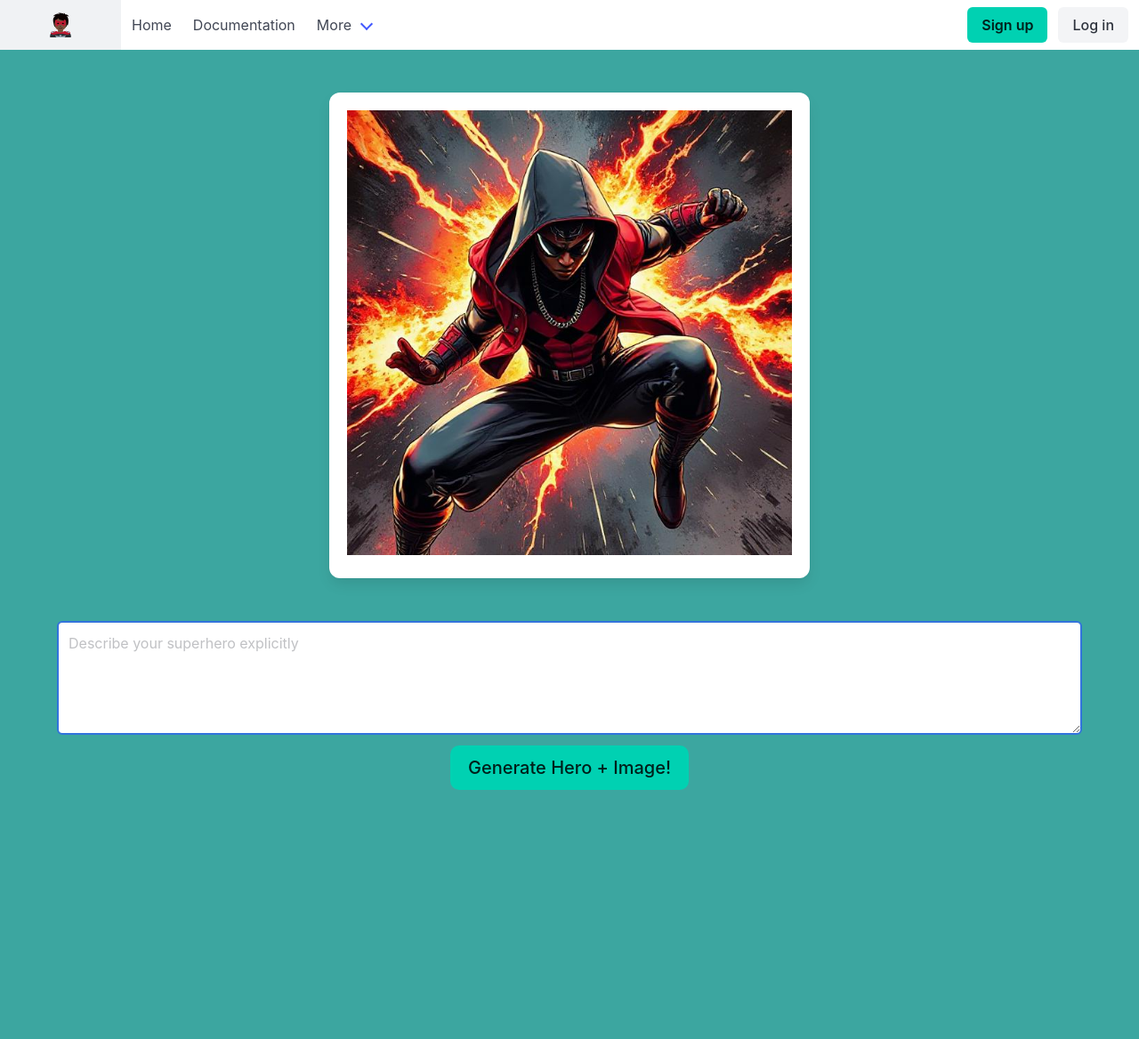
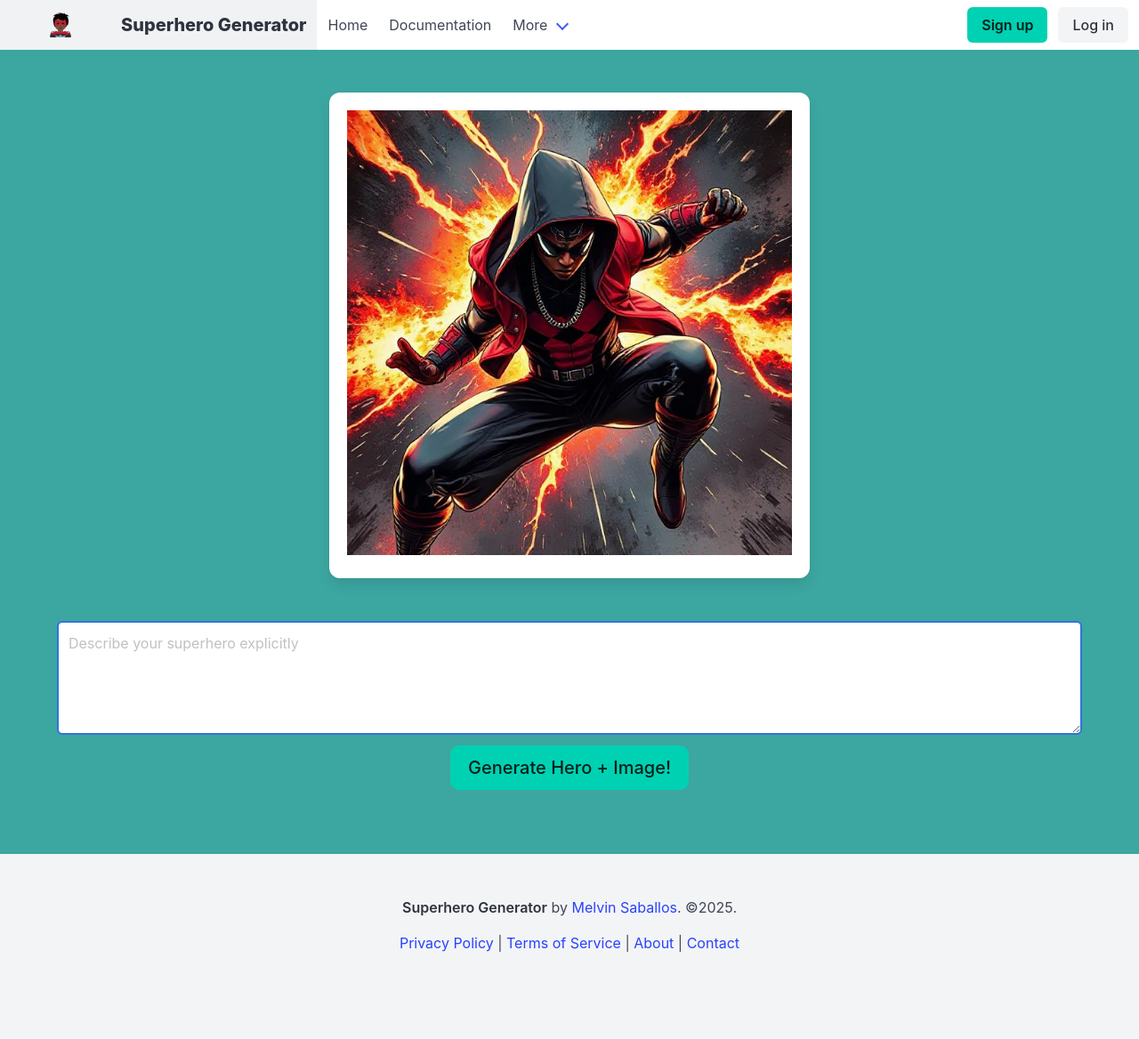
Before and after one commit to msaballos219/superhero-ai-generator, a Flask app: page / in a window 1280 px wide. Shown: the whole page at 89% size. Before the commit the page ends 888 px from the top, so only its background shows below. Run offline with Flask 3, Linux system fonts and the light colour scheme; some libraries are stand-ins or nearby versions.

Commit message:
Made footer. Added favicons. Cleaned up text generation.

```diff
--- a/app/app.py
+++ b/app/app.py
@@ -1,4 +1,5 @@
 from flask import Flask, render_template, request
+from utils.clean_text import clean_generated_text
 import requests
 from openai import OpenAI
 from dotenv import load_dotenv
@@ -18,6 +19,12 @@ nebius_client = OpenAI(
 
 @app.route("/", methods=["GET", "POST"])
 def home():
+    hero_name = None
+    hero_backstory = None
+    hero_image_url = None
+    description = ''
+
+
     if request.method == "POST":
         description = request.form.get("description")
 
@@ -32,7 +39,7 @@ def home():
                 },
                 {
                     "role": "user",
-                    "content": f"Generate a superhero based on: {description}. Format explicitly as:\n\nName: <hero_name>\nBackstory: <hero_backstory>"
+                    "content": f"Generate a superhero based on: {description}. Do not add anything else. Do not use markdown for bolding or italics. Format explicitly as:\n\nName: <hero_name>\nBackstory: <hero_backstory>"
                 }
             ]
         }
@@ -43,8 +50,8 @@ def home():
 
         pplx_response = requests.post(pplx_url, headers=pplx_headers, json=pplx_payload)
 
-        hero_name = "Unknown Hero"
-        hero_backstory = "No backstory provided."
+        hero_name = clean_generated_text("Unknown Hero")
+        hero_backstory = clean_generated_text("No backstory provided.")
 
         if pplx_response.status_code == 200:
             generated_text = pplx_response.json()["choices"][0]["message"]["content"]
@@ -57,8 +64,6 @@ def home():
             app.logger.error(f"Perplexity API Error: {pplx_response.status_code} - {pplx_response.text}")
 
         # --- Image generation clearly using NEBIUS API ---
-        image_prompt = f"A detailed vibrant anatomically correct portrait of superhero named {hero_name}, heroic pose, superhero comic style with realistic joint articulation, related to: {description}"
-
         hero_image_url = None
 
         image_prompt = (f"A detailed, anatomically correct and vibrant comic-style portrait of superhero {hero_name},"
@@ -98,5 +103,6 @@ def home():
     return render_template("index.html")
 
 
+
 if __name__ == "__main__":
     app.run(debug=True)
--- /dev/null
+++ b/app/templates/footer.html
@@ -0,0 +1,12 @@
+<!-- templates/footer.html -->
+
+<footer class="footer has-background-light mt-5">
+    <div class="content has-text-centered">
+        <p>
+            <strong>Superhero Generator</strong> by <a href="#">Melvin Saballos</a>. &copy;2025.
+        </p>
+        <p>
+            <a href="#">Privacy Policy</a> | <a href="#">Terms of Service</a> | <a href="#">About</a> | <a href="#">Contact</a>
+        </p>
+    </div>
+</footer>
--- a/app/templates/index.html
+++ b/app/templates/index.html
@@ -5,6 +5,14 @@
     <meta name="viewport" content="width=device-width, initial-scale=1">
     <title>Superhero Generator</title>
     <link rel="stylesheet" href="https://cdn.jsdelivr.net/npm/bulma@1.0.2/css/bulma.min.css">
+
+    <!-- Favicon -->
+    <link rel="apple-touch-icon" sizes="180x180" href="{{ url_for('static', filename='favicon_io/apple-touch-icon.png') }}">
+    <link rel="icon" type="image/png" sizes="32x32" href="{{ url_for('static', filename='favicon_io/favicon-32x32.png') }}">
+    <link rel="icon" type="image/png" sizes="16x16" href="{{ url_for('static', filename='favicon_io/favicon-16x16.png') }}">
+    <link rel="manifest" href="{{ url_for('static', filename='favicon_io/site.webmanifest') }}">
+
+
 
         <!-- Custom styles to enhance page visibility -->
     <style>
@@ -85,7 +55,9 @@
         <form method="POST" class="mt-5">
             <div class="field">
                 <div class="control">
-                    <textarea class="textarea" name="description" placeholder="Describe your superhero explicitly">{{ description or "" }}</textarea>
+                    <label>
+                        <textarea class="textarea" name="description" placeholder="Describe your superhero explicitly">{{ description or "" }}</textarea>
+                    </label>
                 </div>
             </div>
             <div class="field">
--- /dev/null
+++ b/app/templates/navbar.html
@@ -0,0 +1,41 @@
+<!-- Navbar -->
+<nav class="navbar" role="navigation" aria-label="main navigation">
+    <div class="navbar-brand">
+        <a class="navbar-item" href="">
+            <img src="{{ url_for('static', filename='supervillain-dark-skin-tone.svg') }}" alt="Superhero Logo" width="112" height="28">
+            <p class="title is-5">Superhero Generator</p>
+        </a>
+
+        <a role="button" class="navbar-burger" aria-label="menu" aria-expanded="false" data-target="navbarBasicExample">
+            <span aria-hidden="true"></span>
+            <span aria-hidden="true"></span>
+            <span aria-hidden="true"></span>
+            <span aria-hidden="true"></span>
+        </a>
+    </div>
+
+    <div id="navbarBasicExample" class="navbar-menu">
+        <div class="navbar-start">
+            <a class="navbar-item">Home</a>
+            <a class="navbar-item">Documentation</a>
+
+            <div class="navbar-item has-dropdown is-hoverable">
+                <a class="navbar-link">More</a>
+                <div class="navbar-dropdown">
+                    <a class="navbar-item">About</a>
+                    <a class="navbar-item">Contact</a>
+                    <a class="navbar-item">Report an issue</a>
+                </div>
+            </div>
+        </div>
+
+        <div class="navbar-end">
+            <div class="navbar-item">
+                <div class="buttons">
+                    <a class="button is-primary"><strong>Sign up</strong></a>
+                    <a class="button is-light">Log in</a>
+                </div>
+            </div>
+        </div>
+    </div>
+</nav>
```
Also changed, not shown: other parts of app/templates/index.html (+5 -39 lines), app/utils/clean_text.py (added, +17 -0 lines), app/static/favicon_io/android-chrome-192x192.png (added), app/static/favicon_io/android-chrome-512x512.png (added), app/static/favicon_io/apple-touch-icon.png (added), app/static/favicon_io/favicon-16x16.png (added), app/static/favicon_io/favicon-32x32.png (added), app/static/favicon_io/favicon.ico (added), app/static/favicon_io/site.webmanifest (added), app/utils/__init__.py (added).
